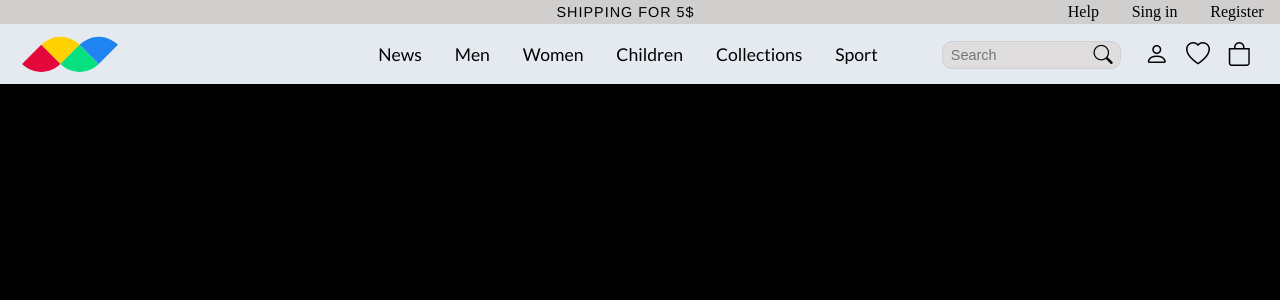
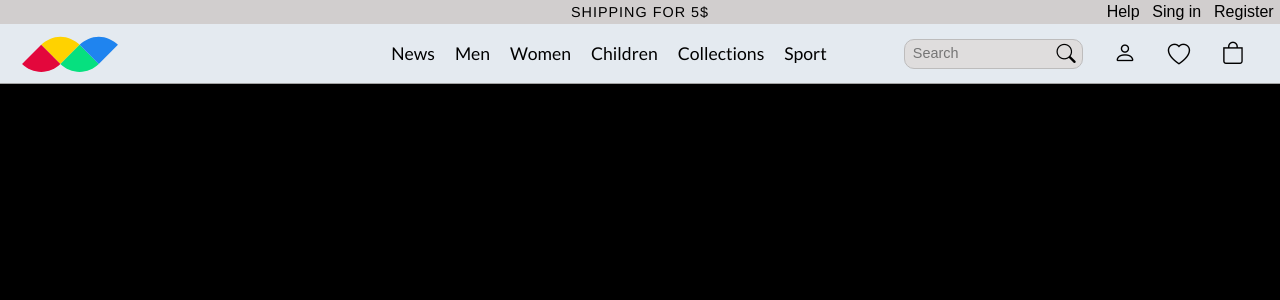
Before and after one commit to mcsNEXO/Shop, a React (Create React App) app in the folder frontend/: page / in a window 1280 px wide. Shown: the top 300 px of the page. Built offline with nearby package versions, Linux system fonts and the light colour scheme.

Commit message:
effects in navPanel

```diff
--- /dev/null
+++ b/frontend/public/js/nav-scripts.js
@@ -0,0 +1 @@
+const navItems = document.querySelectorAll('.option-panel')
--- a/frontend/src/App.css
+++ b/frontend/src/App.css
@@ -1,7 +1,9 @@
+@import url('https://fonts.googleapis.com/css2?family=Lato&display=swap');
 *{
     box-sizing: border-box;
 }
 body{
     margin: 0;
     background-color: black;
+    font-family: 'arial' ;
 }
--- a/frontend/src/components/Nav/Nav.css
+++ b/frontend/src/components/Nav/Nav.css
@@ -12,6 +12,7 @@ nav{
     position: relative;
     align-items: center;
     background-color: rgb(228, 234, 240);
+    border-bottom: 1px solid rgb(163, 163, 163);
 }
 .left-side-menu{
     display: flex;
@@ -45,9 +46,17 @@ img{
     font-family: 'Lato';
     font-size: 1.1rem;
 }
-.option{
+.option-panel{
     padding: 0 10px;
+    height: 100%;
+    display: flex;
+    width:100%;
+    align-items: center;
     color: black;
+}
+.option-panel:hover {
+    margin-bottom:-3px;
+    border-bottom: 3px #000000 solid;
 }
 a:visited,a:link{
     color: black;
@@ -62,17 +71,37 @@ a:visited,a:link{
     font-size: 24px;
     height: 100%;
 }
-.right-side-menu i{
+.right-side-menu button i{
     flex:1;
     display: flex;
     align-items: center;
     justify-content: center;
     cursor: pointer;
+    width: 42px;
+    height: 42px;
 }
-
+.right-side-menu button i:hover{
+    background-color: rgb(216, 215, 215);
+    border-radius: 50%;
+    display: flex;
+    justify-content: center;
+    align-content: center;
+}
+i{
+    font-size: 1.4rem;
+}
+i.bi-heart{
+    padding-top: 3px;
+}
 .searchbar{
     position: relative;
     height: 100%;
     display: flex;
     align-items: center;
 }
+
+.btn-icon{
+    background-color: transparent;
+    outline: none;
+    border: none;
+}
--- a/frontend/src/components/Nav/Nav.js
+++ b/frontend/src/components/Nav/Nav.js
@@ -10,18 +10,18 @@ export default function Nav(props) {
         <nav>
             <div className="left-side-menu">  <img src={logo} alt='logo'/></div>
             <div className="main-panel-menu">
-                <div className="option"><NavLink to='news'>News</NavLink></div>
-                <div className="option"><NavLink to='men'>Men</NavLink></div>
-                <div className="option"><NavLink to='women'>Women</NavLink></div>
-                <div className="option"><NavLink to='children'>Children</NavLink></div>
-                <div className="option"><NavLink to='collections'>Collections</NavLink></div>
-                <div className="option"><NavLink to='sport'>Sport</NavLink></div>
+                <div className="option-panel"><NavLink  to='news'>News</NavLink></div>
+                <div className="option-panel"><NavLink to='men'>Men</NavLink></div>
+                <div className="option-panel"><NavLink to='women'>Women</NavLink></div>
+                <div className="option-panel"><NavLink to='children'>Children</NavLink></div>
+                <div className="option-panel"><NavLink to='collections'>Collections</NavLink></div>
+                <div className="option-panel"><NavLink to='sport'>Sport</NavLink></div>
             </div>
             <div className="right-side-menu">
                 <div className="searchbar"><Serachbar/></div>
-                <i className="bi bi-person"></i>
-                <i className="bi bi-heart"></i>
-                <i className="bi bi-bag"></i>
+                <button className="btn-icon"><i className="bi bi-person"></i></button>
+                <button className="btn-icon"><i className="bi bi-heart"></i></button>
+                <button className="btn-icon"><i className="bi bi-bag"></i></button>
             </div>
         </nav>
     )
--- a/frontend/src/components/UI/Searchbar.js/Searchbar.css
+++ b/frontend/src/components/UI/Searchbar.js/Searchbar.css
@@ -1,5 +1,4 @@
 .search{
-    width: 15vw;
     min-width: 140px;
     max-width: 200px;
     width: 14vw;
@@ -8,36 +7,60 @@
     right: 0;
     display: block;
     box-sizing: border-box;
+    height: 30px;
+    line-height: 30px;
+    display: flex;
+    align-items: center;
 }
 form{
     width: 100%;
+    box-sizing: border-box;
+    height: 100%;
 }
 input.search-input{
-    border:1px solid #ced0d3;
+    display: flex;
+    align-items: center;
+    border:1px solid rgb(189, 188, 188);
     padding-left: 10px;
     padding-right: 35px;
     background-color: rgb(223, 221, 221);
     outline: none;
-    padding: 0;
     width: 100%;
     border-radius: 10px;
     color: #000;
-    height: 28px;
+    height: 100%;
     padding-left: 8px;
     padding-right: 32px;
     font-size: 0.85rem;
+    box-sizing: border-box;
 }
-
+input.search-input:focus{
+    outline: 1px solid rgb(137, 135, 135);
+    background-color:rgb(206, 203, 203);
+    box-sizing: border-box;
+}
+input.search-input:hover{
+    background-color:rgb(201, 199, 199);
+    border:1px solid rgb(172, 170, 170);
+}
+.search-input:hover::placeholder{
+    color: rgb(125, 125, 125);
+}
 .search-icon{
     display: flex;
     justify-content: center;
     align-items: center;
-    height: 32px;
+    height: 100%;
     width: 30px;
     z-index: 1;
     position: absolute;
-    right: 3px;
+    right: 2px;
     cursor: pointer;
+    border-radius: 50%;
+    box-sizing: border-box;
+}
+.search-icon:hover{
+    background-color: rgb(201, 199, 199);
 }
 .clear-text-search{
     background-color: transparent;
@@ -45,7 +68,7 @@ input.search-input{
     position: absolute;
     right: 0;
     height: 30px;
-    top: 8px;
+    /* top: 8px; */
     width: 30px;
 }
 .search-input::placeholder{
@@ -53,5 +76,12 @@ input.search-input{
 }
 
 .search-icon i{
-    font-size: 1.2rem ;
+    font-size: 1.2rem;
+    width: 30px;
+    display: flex;
+    align-items: center;
+    justify-content: center;
+    padding: 0;
+    margin: 0;
+    outline: none;
 }
```
